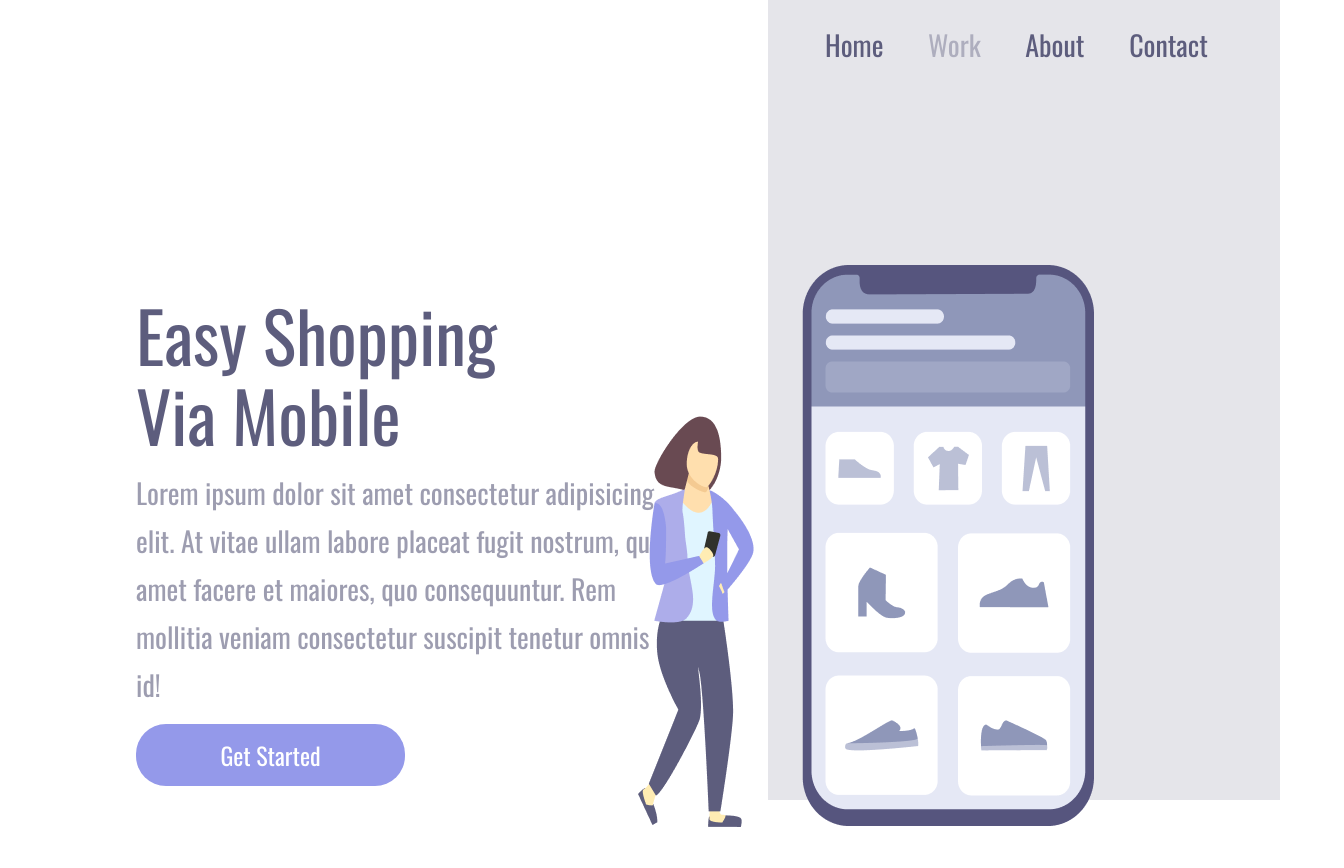
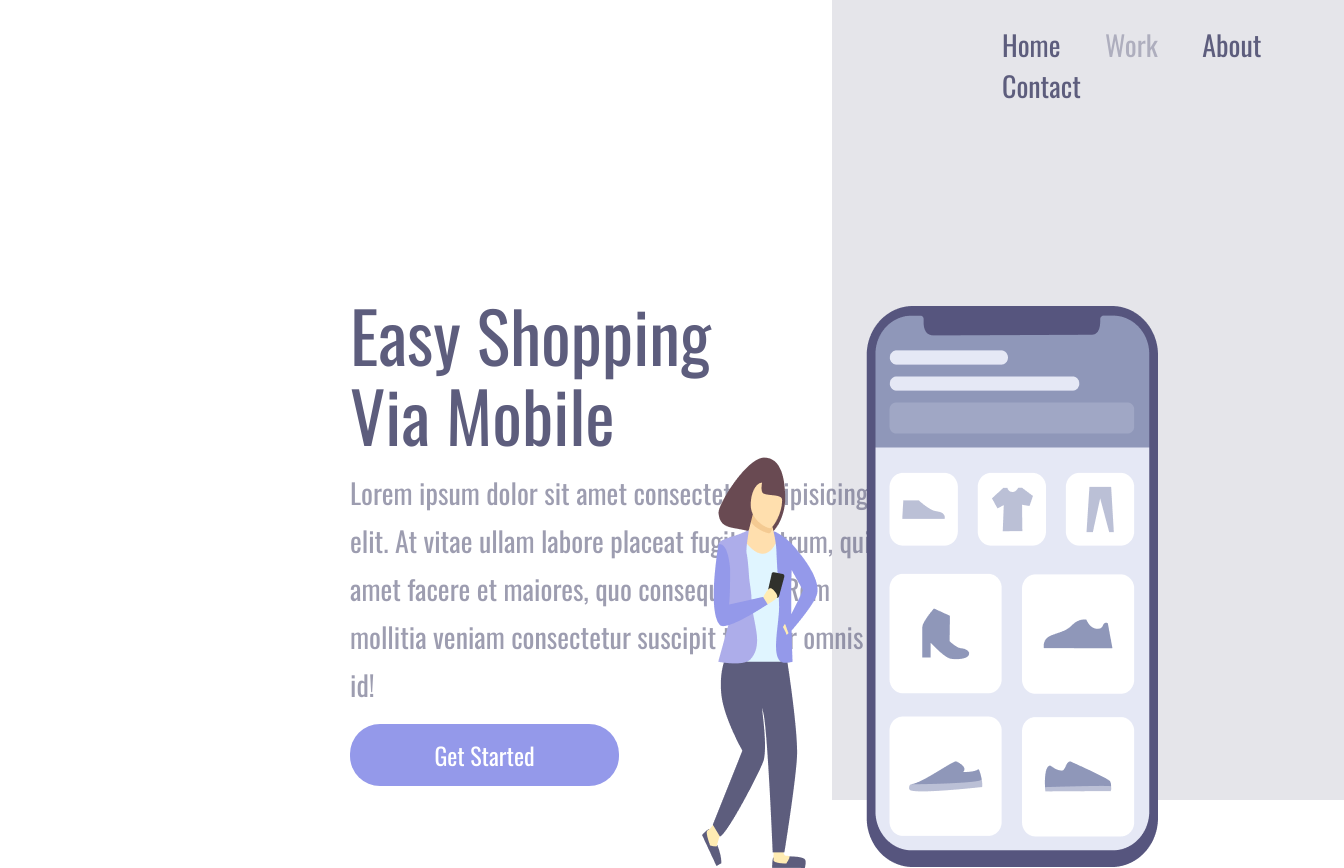
Before and after one commit to ViniciusTaira/easy-shopping, a plain HTML site: page index.html in a window 1280 px wide. Shown: the whole page, 1344 px wide, since content can reach past the window. Before the commit the page ends 827 px from the top, so only its background shows below. Drawn offline with nearby package versions, Linux system fonts and the light colour scheme.

Commit message:
ajustes-gerais

```diff
--- a/styles.css
+++ b/styles.css
@@ -16,7 +16,7 @@ div {
     display: inline-block;
     width: 60%;
     margin-top: 23%;
-    padding-left: 136px;
+    padding-left: 350px;
 }
 
 .container-header {
@@ -24,6 +24,7 @@ div {
     background-color:rgba(93,93,125,0.16);
     height: 100vh;
     width: 40%;
+    left: 65%;
     position: absolute;
 }
 
@@ -93,7 +94,7 @@ a:active {
 }
 
 header {
-    margin: 24px 0 0 57px;
+    margin: 24px 0 0 170px;
 }
 
 @media screen and (max-width:900px) {
```
